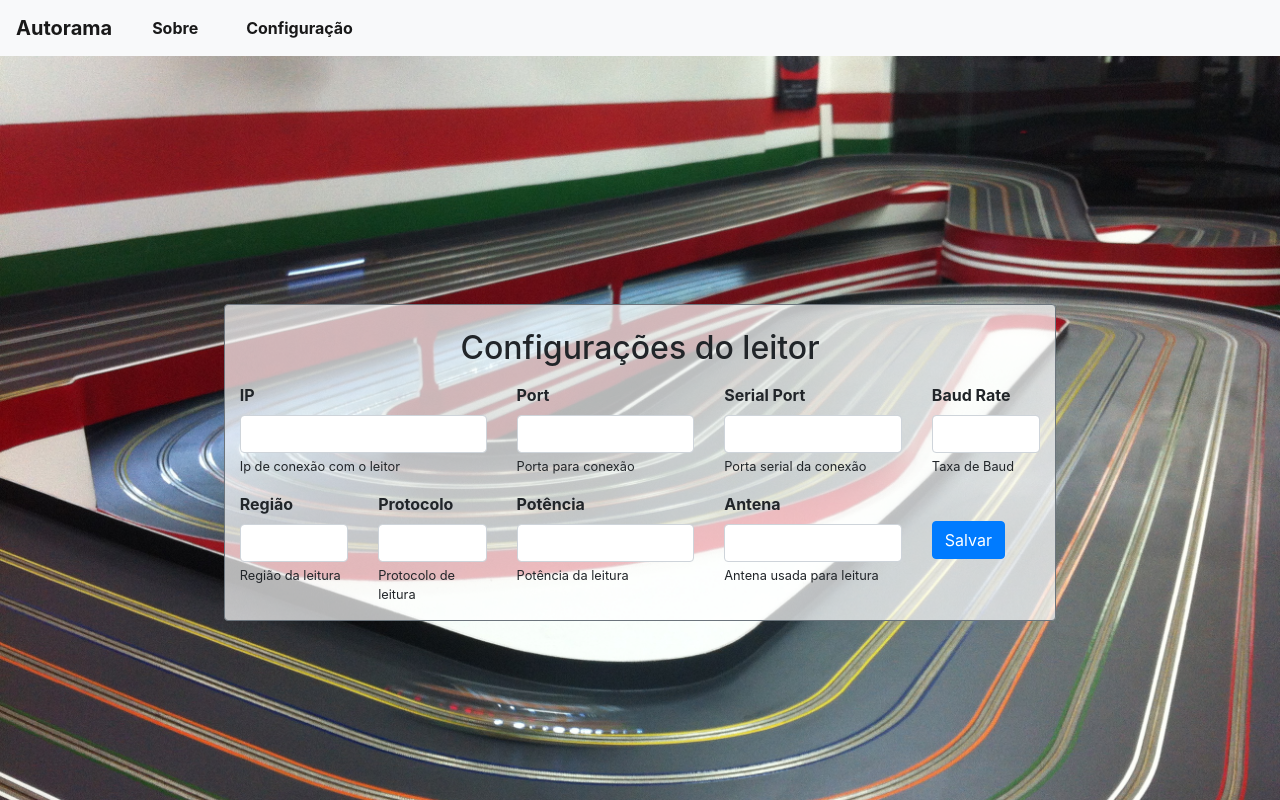
After one commit to AndersonCorreia/PBL-2020.1-Autorama, a Flask app: a page that uses templates/config/leitor.html in a window 1280 px wide. The commit adds this page. Run offline with Flask 2, Linux system fonts and the light colour scheme; some libraries are stand-ins or nearby versions.

Commit message:
formulario de configuração do leitor

```diff
--- a/app.py
+++ b/app.py
@@ -8,7 +8,11 @@ def index():
 
 @app.route('/configuração')
 def config():
-    return render_template('config.html')
+    return render_template('config/config.html')
+
+@app.route('/configuração/leitor')
+def configLeitor():
+    return render_template('config/leitor.html')
 
 @app.route('/sobre')
 def about():
--- a/templates/config.html
+++ b/templates/config/config.html
@@ -7,7 +7,7 @@
     <h1 class="text-center mt-4">{% block title %}Configurações{% endblock %}</h1>
     <div class="menu text-center text-white row my-4">
         <div class="col-12 col-md-6 btn-options">
-            <a href="/" class="btn btn-primary" cadastraLeitor>Conexão com o leitor RFID</a>
+            <a href="{{ url_for('configLeitor') }}" class="btn btn-primary" cadastraLeitor>Conexão com o leitor RFID</a>
             <a class="btn btn-primary" cadastraPista>Cadastrar pistas</a>
             <a class="btn btn-primary" configPartida>Configurar corrida</a>
         </div>
--- /dev/null
+++ b/templates/config/leitor.html
@@ -0,0 +1,53 @@
+{% extends 'base.html' %}
+{% block css %}
+    <link rel="stylesheet" href="/static/css/config.css">
+{% endblock %}
+
+{% block content %}
+    <h2 class="text-center mt-4">{% block title %}Configurações do leitor{% endblock %}</h2>
+    <form method="POST" class="font-weight-bold mt-3 row">
+        <div class="form-group col-7 col-md-5 col-lg-4">
+            <label for="ip">IP</label>
+            <input type="text" class="form-control" name="ip" id="ip" aria-describedby="ipHelp">
+            <small id="ipHelp" class="form-text">Ip de conexão com o leitor</small>
+        </div>
+        <div class="form-group col-5 col-md-4 col-lg-3">
+            <label for="port">Port</label>
+            <input type="text" class="form-control" name="port" id="port">
+            <small id="ipHelp" class="form-text">Porta para conexão</small>
+        </div>
+        <div class="form-group col-7 col-md-5 col-lg-3">
+            <label for="serial">Serial Port</label>
+            <input type="text" class="form-control" name="serial" id="serial">
+            <small id="ipHelp" class="form-text">Porta serial da conexão</small>
+        </div>
+        <div class="form-group col-5 col-md-3 col-lg-2">
+            <label for="baudrate">Baud Rate</label>
+            <input type="int" min="1" class="form-control" name="baudrate" id="baudrate">
+            <small id="ipHelp" class="form-text">Taxa de Baud</small>
+        </div>
+        <div class="form-group col-7 col-md-3 col-lg-2">
+            <label for="Region">Região</label>
+            <input type="text" class="form-control" name="Region" id="Region">
+            <small id="ipHelp" class="form-text">Região da leitura</small>
+        </div>
+        <div class="form-group col-5 col-md-3 col-lg-2">
+            <label for="protocolo">Protocolo</label>
+            <input type="int" min="1" class="form-control" name="protocolo" id="protocolo">
+            <small id="ipHelp" class="form-text">Protocolo de leitura</small>
+        </div>
+        <div class="form-group col-7 col-md-3 col-lg-3">
+            <label for="potencia">Potência</label>
+            <input type="int" min="1" class="form-control" name="potencia" id="potencia">
+            <small id="ipHelp" class="form-text">Potência da leitura</small>
+        </div>
+        <div class="form-group col-5 col-md-3 col-lg-3">
+            <label for="antena">Antena</label>
+            <input type="text" class="form-control" name="antena" id="antena">
+            <small id="ipHelp" class="form-text">Antena usada para leitura</small>
+        </div>
+        <div class="form-group col d-flex">
+            <button type="submit" class="btn btn-primary align-self-center">Salvar</button>
+        </div>
+    </form>
+{% endblock %}
```
